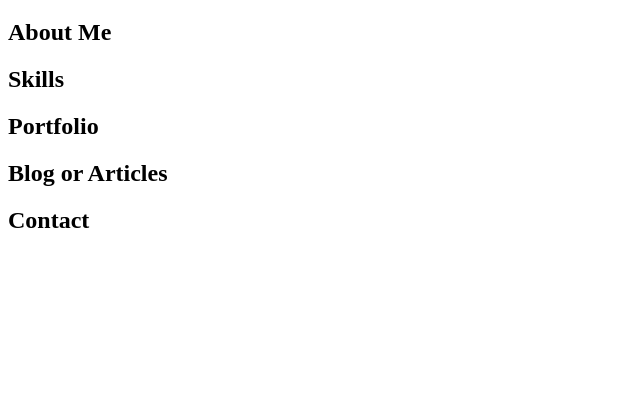
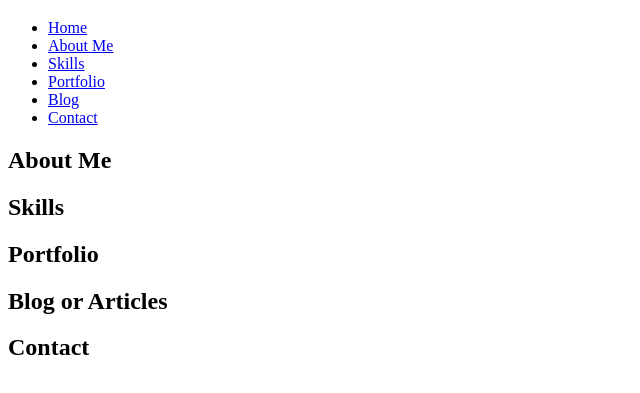
Before and after one commit to Thanveer-Analyst/Thanveer.Shaik, a plain HTML site: page index.html in a window 1280 px wide. Shown: the part 61-454 px from the top of the page, without its empty margins (0-640 px from the left). Drawn offline with Linux system fonts and the light colour scheme.

Commit message:
Update index.html
commit

```diff
--- a/index.html
+++ b/index.html
@@ -7,7 +7,16 @@
 <body>
   <header>
     <h1>Welcome to Your Data Analyst Website</h1>
-    <!-- Add navigation links here -->
+    <nav>
+      <ul>
+        <li><a href="index.html">Home</a></li>
+        <li><a href="about.html">About Me</a></li>
+        <li><a href="skills.html">Skills</a></li>
+        <li><a href="portfolio.html">Portfolio</a></li>
+        <li><a href="blog.html">Blog</a></li>
+        <li><a href="contact.html">Contact</a></li>
+      </ul>
+    </nav>
   </header>
 
   <section>
```
